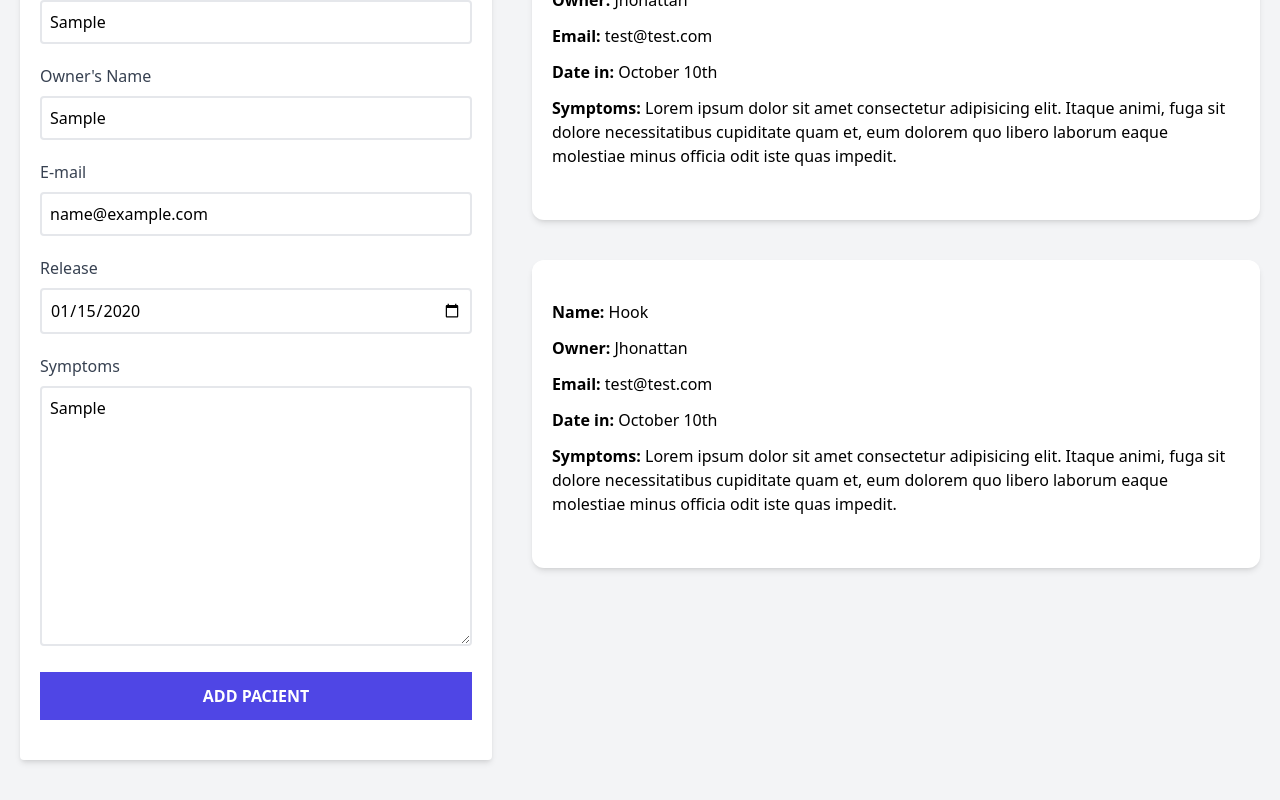
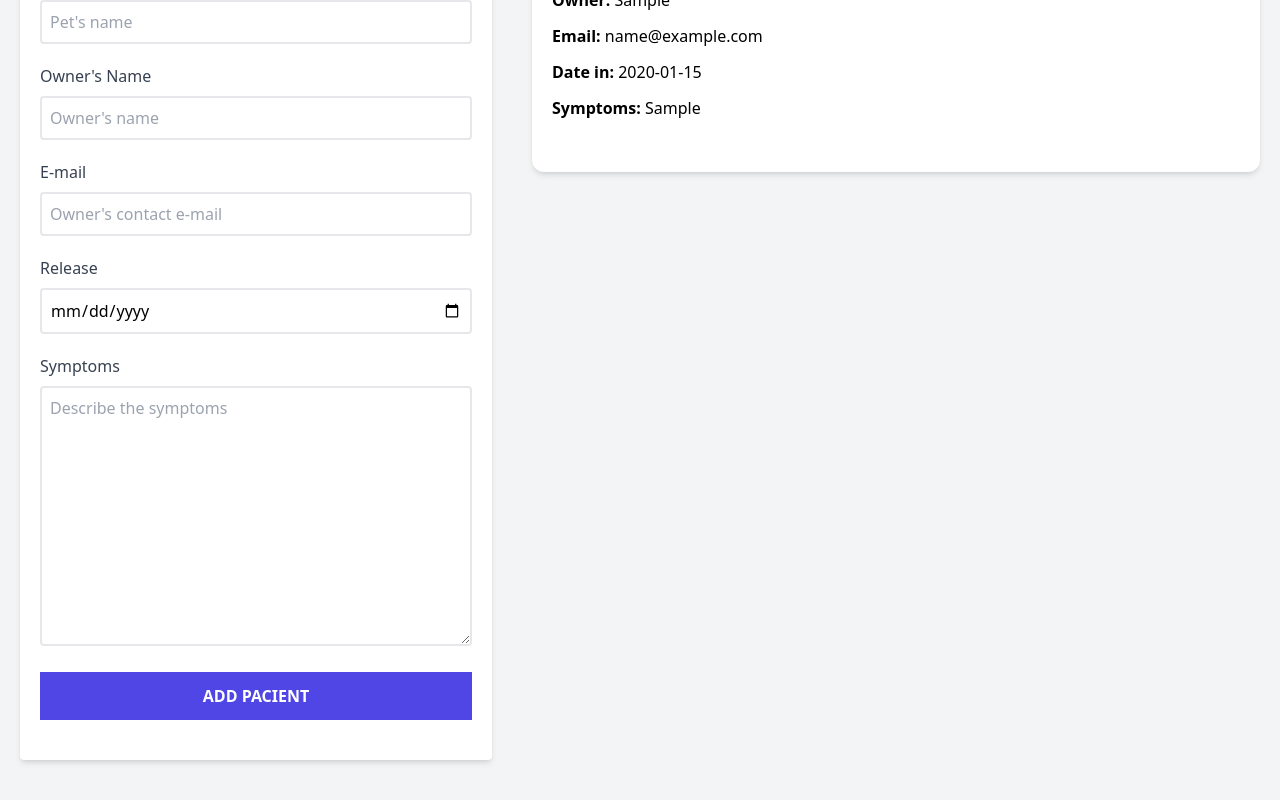
Before and after one commit to jhonattanbenitez/appointments-react, a React (Vite) app: page / in a window 1280 px wide. Both pictures are taken after typing "Sample", "Sample", "name@example.com", "2020-01-15", "Sample" into the empty fields and a click on the input "add pacient". Shown: the part 340-1140 px from the top of the page. Built offline with nearby package versions, Linux system fonts and the light colour scheme.

Commit message:
Render patient
add unique key to each patient
add error component

```diff
--- a/src/App.jsx
+++ b/src/App.jsx
@@ -17,7 +17,9 @@ const App = () => {
           patients={patients}
           setPatients={setPatients}
         />
-        <PatientList />
+        <PatientList
+          patients={patients}
+         />
       </div>
 
     </div>
--- /dev/null
+++ b/src/components/Error.jsx
@@ -0,0 +1,10 @@
+
+const Error = ({message}) => {
+  return (
+    <div>
+        <p className='text-red-600 text-center font-bold'>{message}</p>
+    </div>
+  )
+}
+
+export default Error
--- a/src/components/Form.jsx
+++ b/src/components/Form.jsx
@@ -1,4 +1,5 @@
-import {useState, useEffect} from 'react'
+import {useState, useEffect} from 'react';
+import Error from './error';
 
 const Form = ({patients, setPatients}) => {
   const [name, setName] = useState('')
@@ -7,6 +8,13 @@ const Form = ({patients, setPatients}) => {
   const [date, setDate] = useState('')
   const [symptoms, setSymptoms] = useState('')
   const [error, setError] = useState(false)
+
+  const idGenerator = () => {
+    const date = Date.now().toString(36);
+    const random = Math.random().toString(36).substring(2);
+
+    return date + random;
+  }
 
   const handleSubmit = (e) => {
     e.preventDefault()
@@ -24,10 +32,16 @@ const Form = ({patients, setPatients}) => {
       owner,
       email,
       date,
-      symptoms
+      symptoms,
+      id: idGenerator()
     }
 
     setPatients([...patients, objPatient])
+    setName('')
+    setOwner('')
+    setEmail('')
+    setDate('')
+    setSymptoms('')
   }
 
   return (
@@ -35,7 +49,7 @@ const Form = ({patients, setPatients}) => {
         <h2 className="font-black text-3xl text-center">Patients Follow up</h2>
         <p className='text-center mt-5 mb-10'>Add patient and {' '} <span className="text-indigo-600 font-bold">admisions</span></p>
         <form action="" className="bg-white shadow-md rounded py-10 px-5 mb-10 mx-5" onSubmit={handleSubmit}>
-            {error && <div><p className='text-red-600 text-center font-bold'>Please complete all the fields</p></div>}
+            {error && <Error message="Please complete all the fields"/>}
             <div className='my-5'>
               <label htmlFor="pet" className='block text-gray-700'>Pet's Name</label>
               <input
--- a/src/components/Patient.jsx
+++ b/src/components/Patient.jsx
@@ -1,24 +1,24 @@
-const Patient = () => {
+const Patient = ({patient}) => {
+  console.log(patient)
+ const {name, owner, email, date, symptoms} = patient
   return (
     <div className="mx-5 my-10 bg-white shadow-md px-5 py-10 rounded-xl">
       <p className="font-bold mb-3 text-grey-700">
-        Name: <span className="font-normal normal-case">Hook</span>
+        Name: <span className="font-normal normal-case">{name}</span>
       </p>
       <p className="font-bold mb-3 text-grey-700">
-        Owner: <span className="font-normal normal-case">Jhonattan</span>
+        Owner: <span className="font-normal normal-case">{owner}</span>
       </p>
       <p className="font-bold mb-3 text-grey-700">
-        Email: <span className="font-normal normal-case">test@test.com</span>
+        Email: <span className="font-normal normal-case">{email}</span>
       </p>
       <p className="font-bold mb-3 text-grey-700">
-        Date in: <span className="font-normal normal-case">October 10th</span>
+        Date in: <span className="font-normal normal-case">{date}</span>
       </p>
       <p className="font-bold mb-3 text-grey-700">
         Symptoms:{' '}
         <span className="font-normal normal-case">
-          Lorem ipsum dolor sit amet consectetur adipisicing elit. Itaque animi,
-          fuga sit dolore necessitatibus cupiditate quam et, eum dolorem quo
-          libero laborum eaque molestiae minus officia odit iste quas impedit.
+            {symptoms}
         </span>
       </p>
     </div>
--- a/src/components/PatientList.jsx
+++ b/src/components/PatientList.jsx
@@ -1,8 +1,8 @@
 import React from 'react';
 import Patient from './Patient';
 
+export default function PatientList({patients}) {
 
-export default function PatientList() {
   return (
     <div className="md:w-1/2 lg:w-3/5 md:h-screen overflow-y-scroll">
       <h2 className="font-black text-3xl text-center">Patient List</h2>
@@ -12,9 +12,15 @@ export default function PatientList() {
           Patients and appoinments
         </span>
       </p>
-      <Patient />
-      <Patient />
-      <Patient />
+      {patients.map((patient) => {
+
+         return(
+          <Patient
+            patient={patient}
+            key={patient.id}
+          />
+        )
+      })}
     </div>
   );
 }
```
